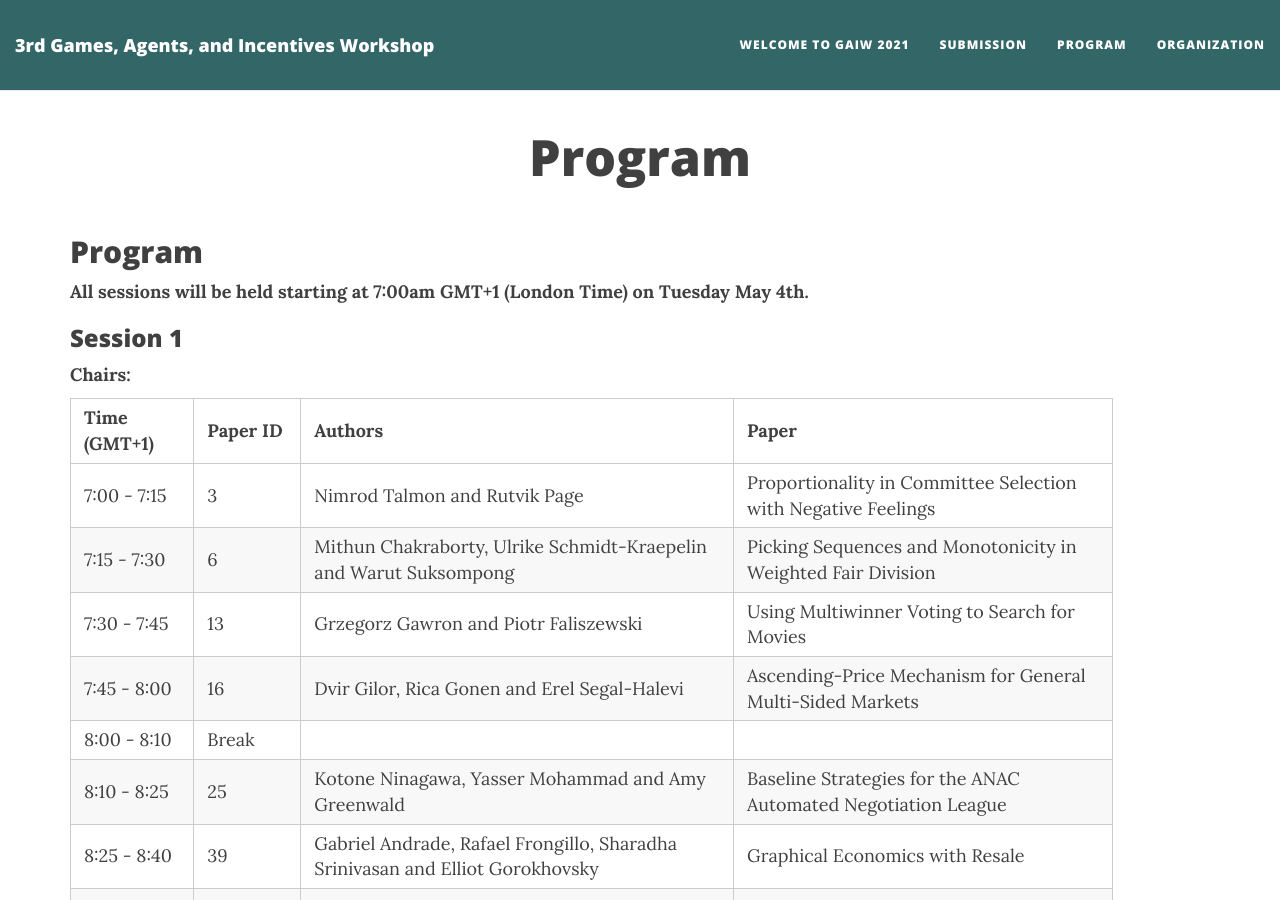
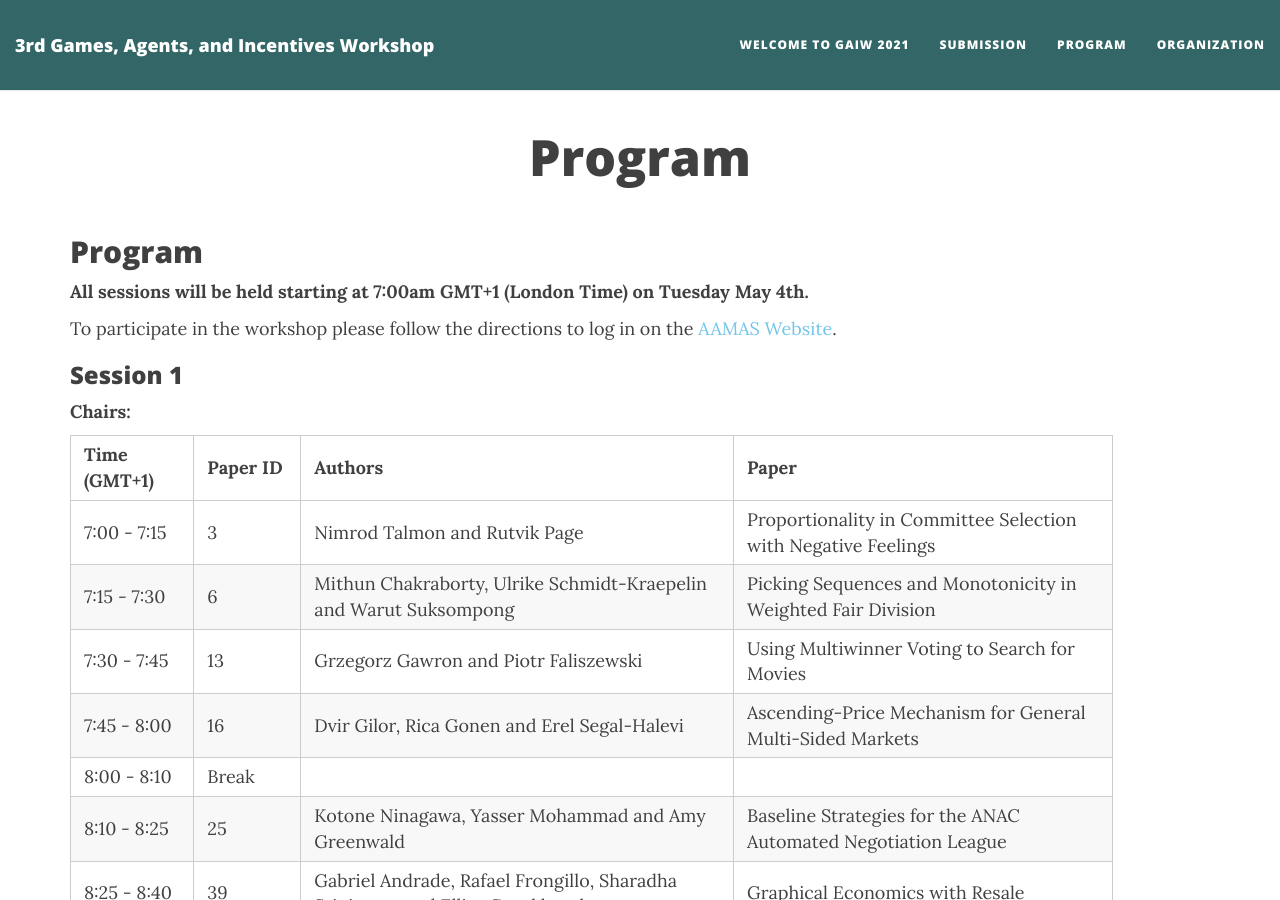
Before and after one commit to PrefLib/gaiw2021, a Jekyll site: the page built from program.md, in a window 1280 px wide and 900 px high. Built offline with Jekyll 4.4.1, drawn with Linux system fonts in a browser that asks for light colours; nearby versions of some CDN libraries.

Commit message:
Update program.md

```diff
--- a/program.md
+++ b/program.md
@@ -7,6 +7,8 @@ published: true
 ## Program
 
 **All sessions will be held starting at 7:00am GMT+1 (London Time) on Tuesday May 4th.**
+
+To participate in the workshop please follow the directions to log in on the [AAMAS Website](https://aamas2021.soton.ac.uk/programme/how-to-participate/).
 
 ### Session 1
 
```
